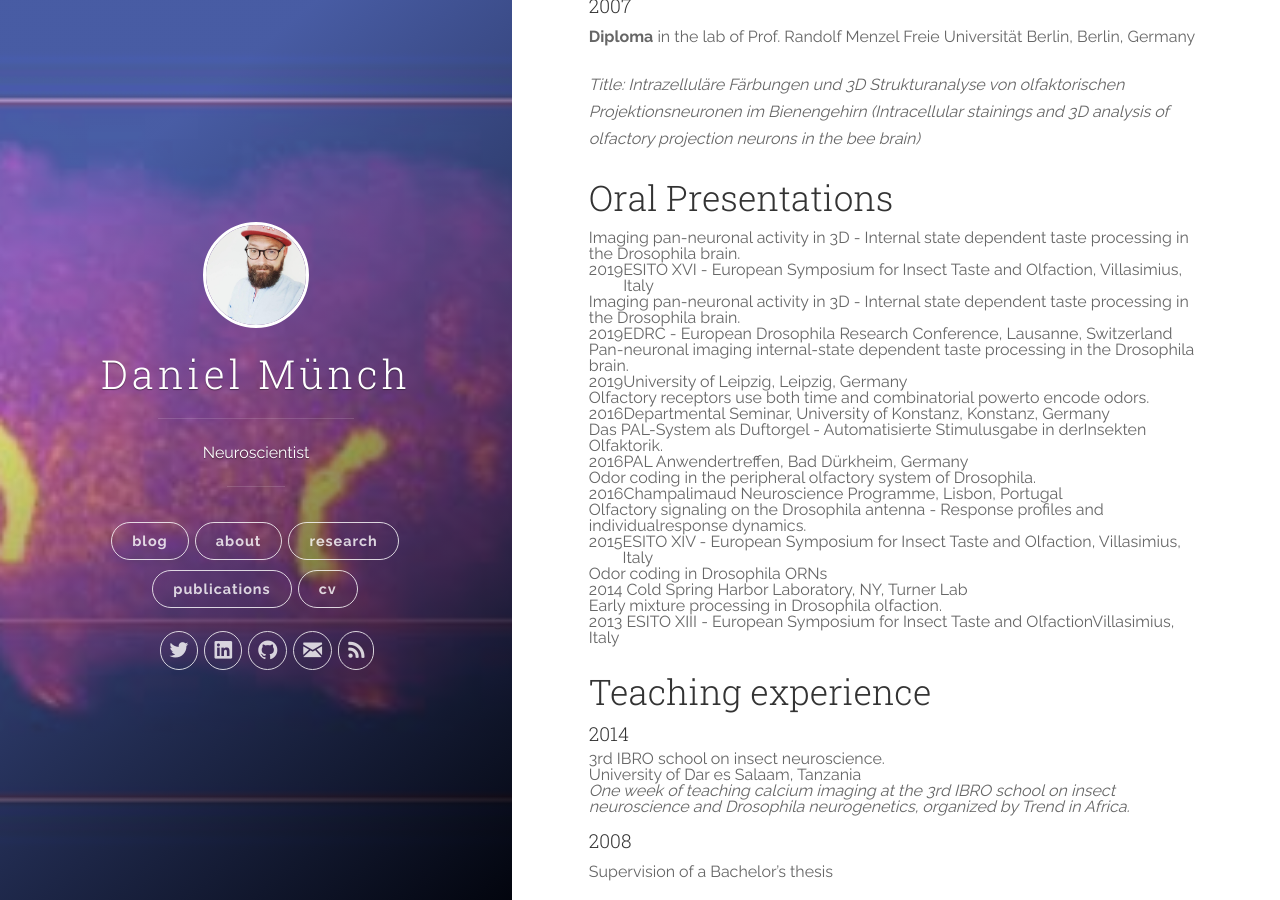
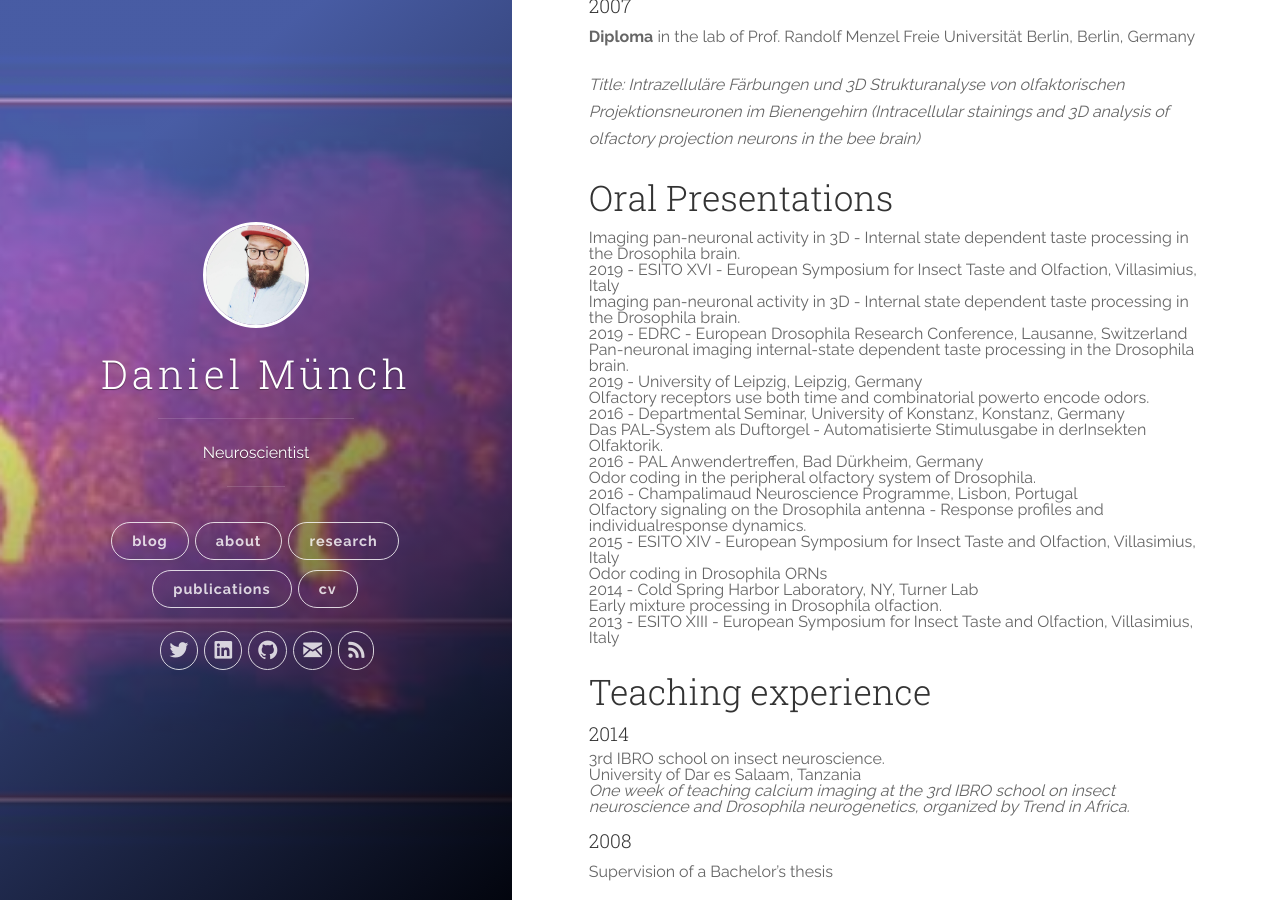
Before and after one commit to Dahaniel/dahaniel.github.io, a Jekyll site: the page built from cv.md, in a window 1280 px wide and 900 px high, scrolled down 627 px. Built offline with Jekyll 4.4.1, drawn with Linux system fonts in a browser that asks for light colours; nearby versions of some CDN libraries.

Commit message:
Update cv.md

```diff
--- a/cv.md
+++ b/cv.md
@@ -38,31 +38,31 @@ Freie Universität Berlin, Berlin, Germany
 
 ## Oral Presentations
 Imaging pan-neuronal activity in 3D - Internal state dependent taste processing in the Drosophila brain.
-: 2019 | ESITO XVI - European Symposium for Insect Taste and Olfaction, Villasimius, Italy
+: 2019 - ESITO XVI - European Symposium for Insect Taste and Olfaction, Villasimius, Italy
 
 Imaging pan-neuronal activity in 3D - Internal state dependent taste processing in the Drosophila brain.
-: 2019 | EDRC - European Drosophila Research Conference, Lausanne, Switzerland
+: 2019 - EDRC - European Drosophila Research Conference, Lausanne, Switzerland
 
 Pan-neuronal imaging internal-state dependent taste processing in the Drosophila brain.
-: 2019 | University of Leipzig, Leipzig, Germany
+: 2019 - University of Leipzig, Leipzig, Germany
 
 Olfactory receptors use both time and combinatorial powerto encode odors.
-: 2016 | Departmental Seminar, University of Konstanz, Konstanz, Germany
+: 2016 - Departmental Seminar, University of Konstanz, Konstanz, Germany
 
 Das PAL-System als Duftorgel - Automatisierte Stimulusgabe in derInsekten Olfaktorik.
-: 2016 | PAL Anwendertreffen, Bad Dürkheim, Germany
+: 2016 - PAL Anwendertreffen, Bad Dürkheim, Germany
 
 Odor coding in the peripheral olfactory system of Drosophila.
-: 2016 | Champalimaud Neuroscience Programme, Lisbon, Portugal
+: 2016 - Champalimaud Neuroscience Programme, Lisbon, Portugal
 
 Olfactory signaling on the Drosophila antenna - Response profiles and individualresponse dynamics.
-: 2015 | ESITO XIV - European Symposium for Insect Taste and Olfaction, Villasimius, Italy
+: 2015 - ESITO XIV - European Symposium for Insect Taste and Olfaction, Villasimius, Italy
 
 Odor coding in Drosophila ORNs
-: 2014 Cold Spring Harbor Laboratory, NY, Turner Lab
+: 2014 - Cold Spring Harbor Laboratory, NY, Turner Lab
 
 Early mixture processing in Drosophila olfaction.
-: 2013 ESITO XIII - European Symposium for Insect Taste and OlfactionVillasimius, Italy
+: 2013 - ESITO XIII - European Symposium for Insect Taste and Olfaction, Villasimius, Italy
 
 ## Teaching experience
 
```
